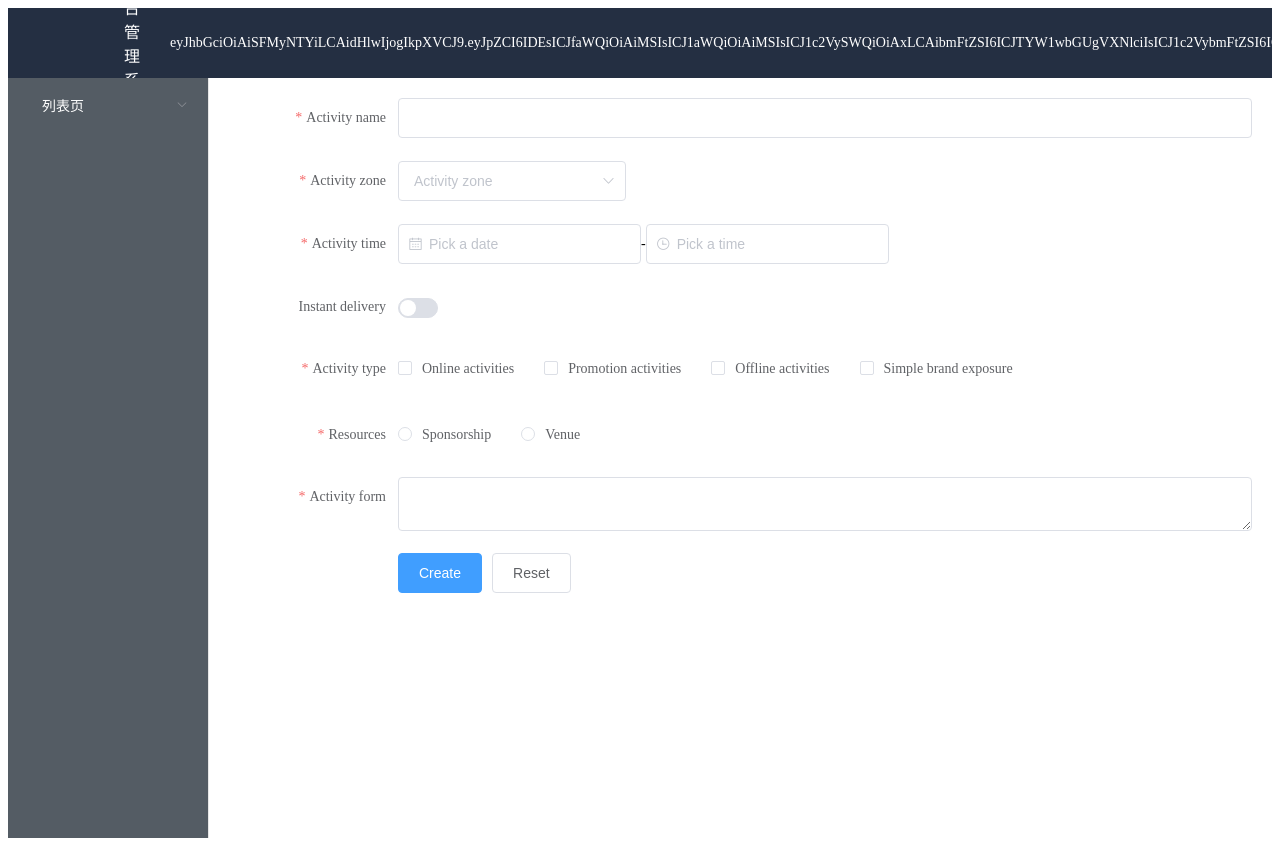
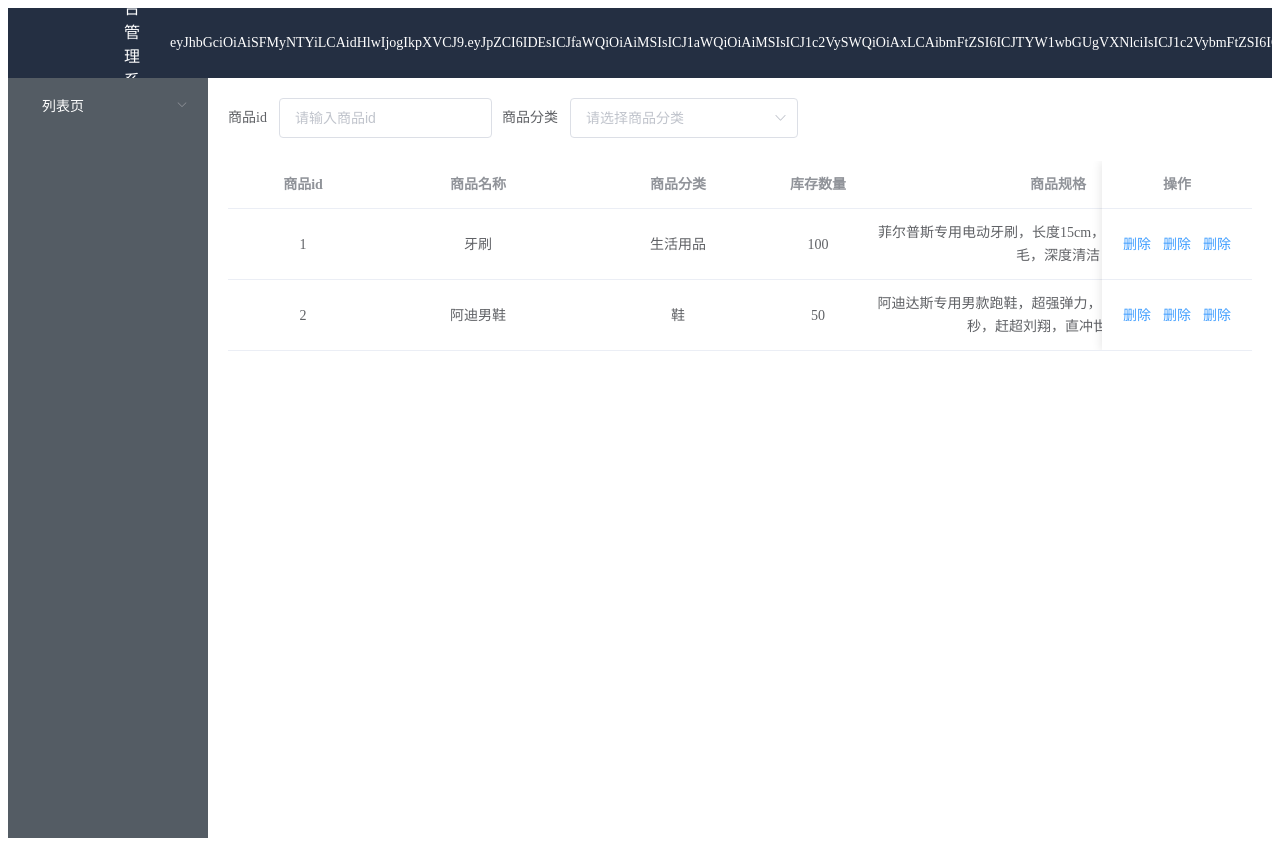
Before and after one commit to tianshiyang/low-code, a Vue app: page /good-list in a window 1280 px wide. Shown: the top 846 px of the page. Built offline with nearby package versions, Linux system fonts and the light colour scheme; sample sign-in values are in the browser's storage; some icons are missing.

Commit message:
feat: goods

```diff
--- a/src/views/goodList/index.vue
+++ b/src/views/goodList/index.vue
@@ -1,168 +1,89 @@
 <template>
-  <el-form
-    ref="ruleFormRef"
-    :model="ruleForm"
-    :rules="rules"
-    label-width="120px"
-    class="demo-ruleForm"
-    :size="formSize"
-  >
-    <el-form-item label="Activity name" prop="name">
-      <el-input v-model="ruleForm.name"></el-input>
+  <el-form ref="ruleFormRef" :model="form" inline>
+    <el-form-item label="商品id">
+      <el-input :model="form.goods_id" placeholder="请输入商品id"></el-input>
     </el-form-item>
-    <el-form-item label="Activity zone" prop="region">
-      <el-select v-model="ruleForm.region" placeholder="Activity zone">
-        <el-option label="Zone one" value="shanghai"></el-option>
-        <el-option label="Zone two" value="beijing"></el-option>
+    <el-form-item label="商品分类">
+      <el-select v-model="form.goods_classification" placeholder="请选择商品分类" size="large">
+        <el-option
+          v-for="item in form.goods_classification_options"
+          :key="item.value"
+          :label="item.label"
+          :value="item.value"
+        ></el-option>
       </el-select>
     </el-form-item>
-    <el-form-item label="Activity time" required>
-      <el-col :span="11">
-        <el-form-item prop="date1">
-          <el-date-picker
-            v-model="ruleForm.date1"
-            type="date"
-            placeholder="Pick a date"
-            style="width: 100%"
-          ></el-date-picker>
-        </el-form-item>
-      </el-col>
-      <el-col class="text-center" :span="2">
-        <span class="text-gray-500">-</span>
-      </el-col>
-      <el-col :span="11">
-        <el-form-item prop="date2">
-          <el-time-picker
-            v-model="ruleForm.date2"
-            placeholder="Pick a time"
-            style="width: 100%"
-          ></el-time-picker>
-        </el-form-item>
-      </el-col>
-    </el-form-item>
-    <el-form-item label="Instant delivery" prop="delivery">
-      <el-switch v-model="ruleForm.delivery"></el-switch>
-    </el-form-item>
-    <el-form-item label="Activity type" prop="type">
-      <el-checkbox-group v-model="ruleForm.type">
-        <el-checkbox label="Online activities" name="type"></el-checkbox>
-        <el-checkbox label="Promotion activities" name="type"></el-checkbox>
-        <el-checkbox label="Offline activities" name="type"></el-checkbox>
-        <el-checkbox label="Simple brand exposure" name="type"></el-checkbox>
-      </el-checkbox-group>
-    </el-form-item>
-    <el-form-item label="Resources" prop="resource">
-      <el-radio-group v-model="ruleForm.resource">
-        <el-radio label="Sponsorship"></el-radio>
-        <el-radio label="Venue"></el-radio>
-      </el-radio-group>
-    </el-form-item>
-    <el-form-item label="Activity form" prop="desc">
-      <el-input v-model="ruleForm.desc" type="textarea"></el-input>
-    </el-form-item>
-    <el-form-item>
-      <el-button type="primary" @click="submitForm(ruleFormRef)"
-        >Create</el-button
-      >
-      <el-button @click="resetForm(ruleFormRef)">Reset</el-button>
-    </el-form-item>
   </el-form>
+
+  <el-table :data="table_data" style="width: 100%;">
+    <el-table-column align="center" prop="id" width="150" label="商品id" />
+    <el-table-column align="center" prop="goods_name" width="200" label="商品名称" />
+    <el-table-column align="center" prop="goods_classification" width="200" label="商品分类">
+      <template #default="scope">{{ goodsClassification(scope.row) }}</template>
+    </el-table-column>
+    <el-table-column align="center" prop="count" label="库存数量" />
+    <el-table-column align="center" prop="specifications" width="400px" label="商品规格" />
+    <el-table-column align="center" prop="attribute" width="400" label="商品属性" />
+    <el-table-column align="center" fixed="right" width="150" label="操作">
+      <template #default="scope">
+        <el-button type="text">删除</el-button>
+        <el-button type="text">删除</el-button>
+        <el-button type="text">删除</el-button>
+      </template>
+    </el-table-column>
+  </el-table>
 </template>
 
 <script lang="ts" setup>
-import { reactive, ref } from "vue";
-import type { ElForm } from "element-plus";
+import { reactive } from "vue";
 
-type FormInstance = InstanceType<typeof ElForm>;
-
-const formSize = ref("");
-const ruleFormRef = ref<FormInstance>();
-const ruleForm = reactive({
-  name: "",
-  region: "",
-  date1: "",
-  date2: "",
-  delivery: false,
-  type: [],
-  resource: "",
-  desc: "",
+const form = reactive({
+  goods_id: "",
+  goods_classification: "",
+  goods_classification_options: [{
+    label: "生活用品",
+    value: 0
+  }, {
+    label: "鞋",
+    value: 1
+  }]
 });
 
-const rules = reactive({
-  name: [
-    {
-      required: true,
-      message: "Please input Activity name",
-      trigger: "blur",
-    },
-    {
-      min: 3,
-      max: 5,
-      message: "Length should be 3 to 5",
-      trigger: "blur",
-    },
-  ],
-  region: [
-    {
-      required: true,
-      message: "Please select Activity zone",
-      trigger: "change",
-    },
-  ],
-  date1: [
-    {
-      type: "date",
-      required: true,
-      message: "Please pick a date",
-      trigger: "change",
-    },
-  ],
-  date2: [
-    {
-      type: "date",
-      required: true,
-      message: "Please pick a time",
-      trigger: "change",
-    },
-  ],
-  type: [
-    {
-      type: "array",
-      required: true,
-      message: "Please select at least one activity type",
-      trigger: "change",
-    },
-  ],
-  resource: [
-    {
-      required: true,
-      message: "Please select activity resource",
-      trigger: "change",
-    },
-  ],
-  desc: [
-    {
-      required: true,
-      message: "Please input activity form",
-      trigger: "blur",
-    },
-  ],
-});
+const table_data = reactive([
+  {
+    id: 1,
+    goods_name: "牙刷",
+    goods_classification: 0,
+    count: 100,
+    specifications: "菲尔普斯专用电动牙刷，长度15cm，电池可用300小时，软毛，深度清洁",
+    attribute: "电池可拆卸，软毛极度清洁，深度呵护牙龈"
+  }, {
+    id: 2,
+    goods_name: "阿迪男鞋",
+    goods_classification: 1,
+    count: 50,
+    specifications: "阿迪达斯专用男款跑鞋，超强弹力，跑步提速，1km只需10秒，赶超刘翔，直冲世界冠军",
+    attribute: "全码，女36-44， 男40-46"
+  }
+])
 
-const submitForm = (formEl: FormInstance | undefined) => {
-  if (!formEl) return;
-  formEl.validate((valid) => {
-    if (valid) {
-      console.log("submit!");
-    } else {
-      console.log("error submit!");
-      return false;
-    }
-  });
-};
+interface Row {
+  id: string,
+  goods_name: string,
+  goods_classification: number
+}
 
-const resetForm = (formEl: FormInstance | undefined) => {
-  if (!formEl) return;
-  formEl.resetFields();
-};
+const goodsClassification: (row: Row) => string = (row: Row): string => {
+  let str = "", { goods_classification } = row
+  switch (goods_classification) {
+    case 0:
+      str = "生活用品"
+      break;
+    case 1:
+      str = "鞋"
+      break
+  }
+  return str
+}
+
 </script>
--- a/src/views/home/home.vue
+++ b/src/views/home/home.vue
@@ -2,13 +2,13 @@
   <div class="app-box">
     <vHeader></vHeader>
     <el-container>
-      <el-aside :style="collapse? 'width: 50px' : 'width: 250px'">
+      <el-aside :style="collapse ? 'width: 50px' : 'width: 200px'">
         <v-menu></v-menu>
       </el-aside>
       <el-main>
         <router-view></router-view>
       </el-main>
-  </el-container>
+    </el-container>
   </div>
 </template>
 <script setup lang="ts">
@@ -23,8 +23,7 @@ const collapse = computed((): boolean => {
 })
 </script>
 <style lang="scss">
-  .app-box {
-    height: 100%;
-  }
-
+.app-box {
+  height: 100%;
+}
 </style>
```
